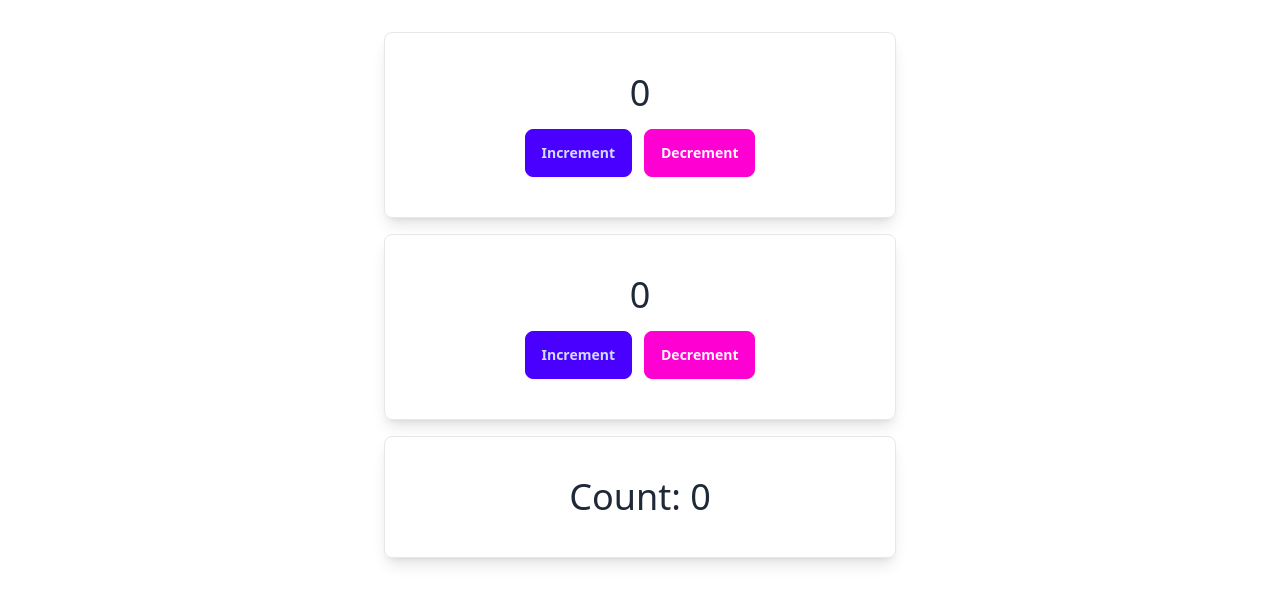
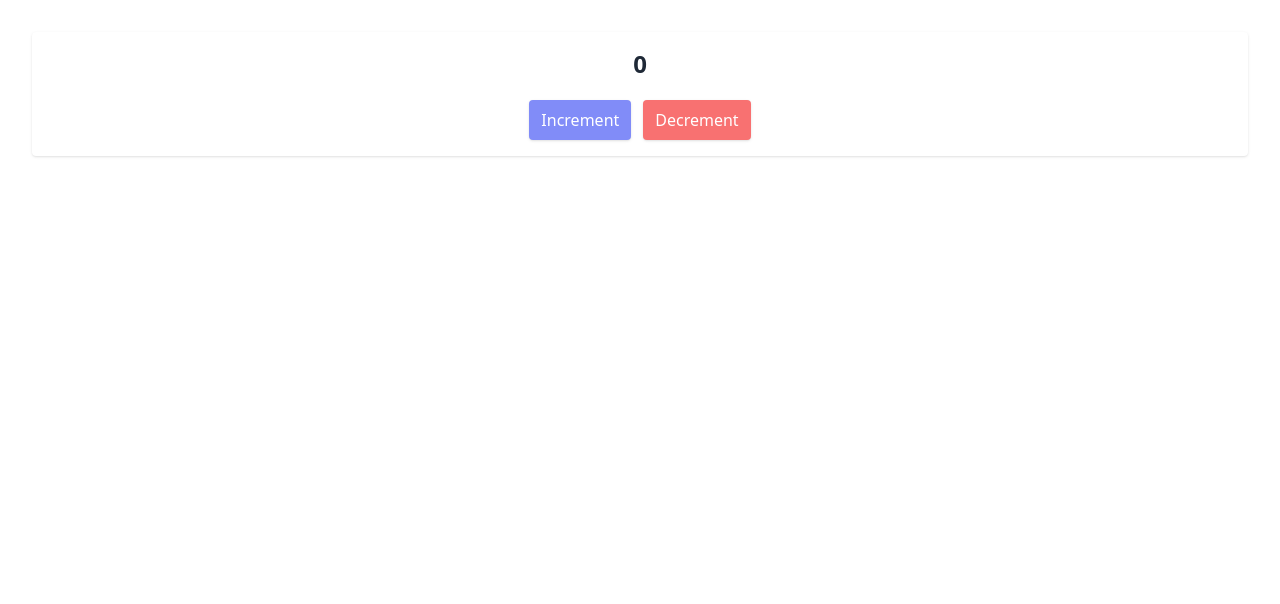
Before and after one commit to NoorTushar/redux-lws, a React (Vite) app in the folder redux-lws/: page / in a window 1280 px wide. Shown: the top 604 px of the page. Built offline with nearby package versions, Linux system fonts and the light colour scheme.

Commit message:
dispatch actions and show on UI

```diff
--- a/redux-lws/src/App.jsx
+++ b/redux-lws/src/App.jsx
@@ -3,12 +3,14 @@
 
 import { Provider } from "react-redux";
 import store from "./redux/store";
+import Counter from "./components/Counter";
 
 function App() {
    return (
       <>
          <Provider store={store}>
-            <CounterLesson />
+            {/* <CounterLesson /> */}
+            <Counter />
          </Provider>
       </>
    );
--- /dev/null
+++ b/redux-lws/src/components/Counter.jsx
@@ -0,0 +1,39 @@
+import { connect } from "react-redux";
+import { decrement, increment } from "../redux/counter/actions";
+
+function Counter({ count, increment, decrement }) {
+   return (
+      <div className="p-4 h-auto flex flex-col items-center justify-center space-y-5 bg-white rounded shadow">
+         <div className="text-2xl font-semibold">{count}</div>
+         <div className="flex space-x-3">
+            <button
+               className="bg-indigo-400 text-white px-3 py-2 rounded shadow"
+               onClick={increment}
+            >
+               Increment
+            </button>
+            <button
+               className="bg-red-400 text-white px-3 py-2 rounded shadow"
+               onClick={decrement}
+            >
+               Decrement
+            </button>
+         </div>
+      </div>
+   );
+}
+
+const mapStateToProps = (state) => {
+   return {
+      count: state.value,
+   };
+};
+
+const mapDispatchToProps = (dispatch) => {
+   return {
+      increment: () => dispatch(increment(3)),
+      decrement: () => dispatch(decrement(4)),
+   };
+};
+
+export default connect(mapStateToProps, mapDispatchToProps)(Counter);
--- a/redux-lws/src/redux/counter/counterReducer.js
+++ b/redux-lws/src/redux/counter/counterReducer.js
@@ -5,9 +5,9 @@
 const counterReducer = (state = initialState, action) => {
    switch (action.type) {
       case INCREMENT:
-         return { ...state, value: state.value + 1 };
+         return { ...state, value: state.value + action.payload };
       case DECREMENT:
-         return { ...state, value: state.value - 1 };
+         return { ...state, value: state.value - action.payload };
       default:
          return { ...state };
    }
```
Also changed, not shown: 1 other file (tests, documents, lock files or other folders).
